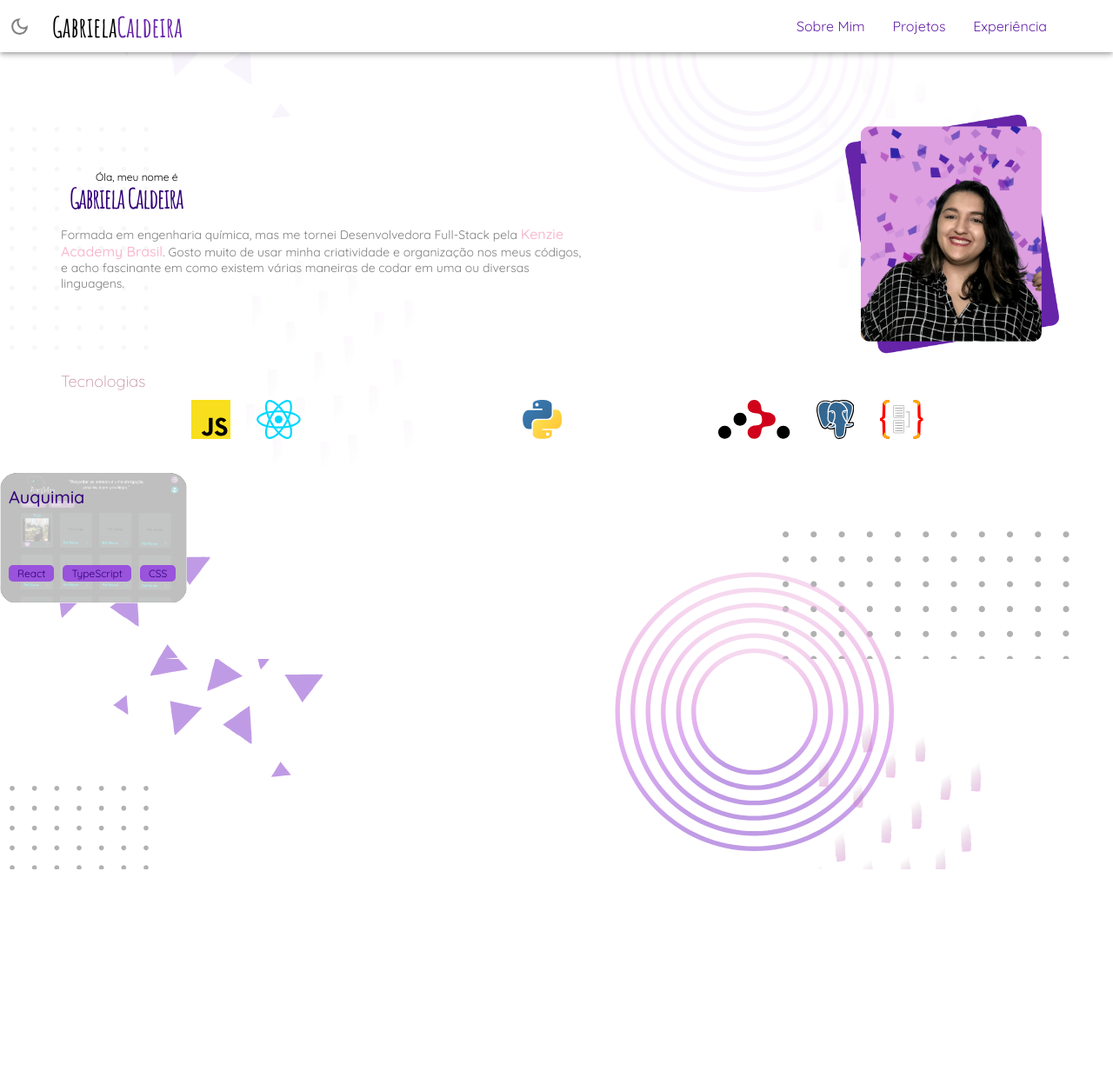
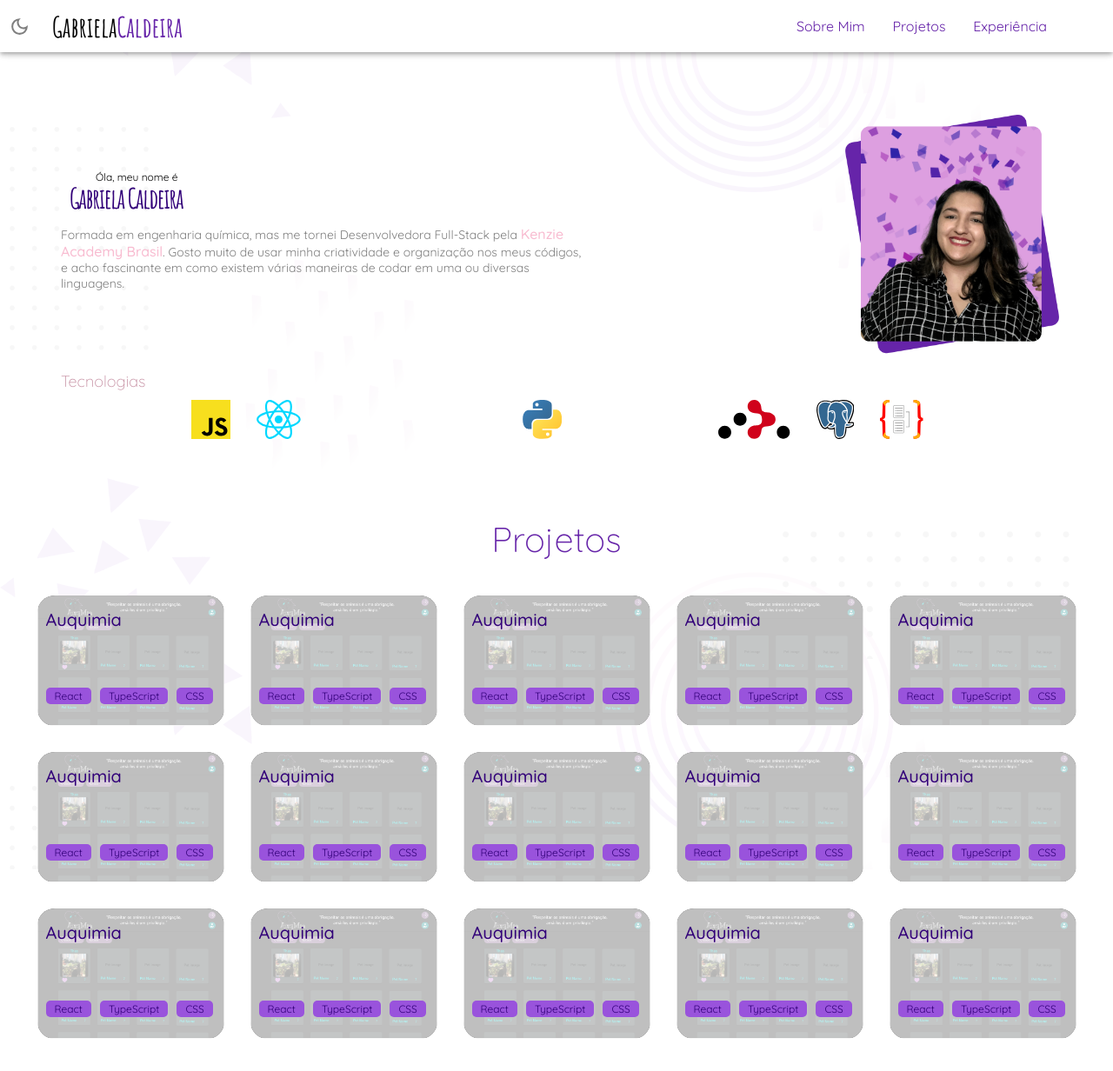
Before and after one commit to gabihcaldeira/gabihcaldeira-portfolio, a React (Create React App) app: page / in a window 1280 px wide. Shown: the top 1232 px of the page at 87% size. Before the commit the page ends 1000 px from the top, so only its background shows below. Built offline with nearby package versions, Linux system fonts and the light colour scheme; some icons are missing.

Commit message:
feat: projects section

```diff
--- a/src/components/aboutMe/style.ts
+++ b/src/components/aboutMe/style.ts
@@ -71,7 +71,8 @@ export const SectionContainer = styled.div`
   }
 
   > .section_skills {
-    padding: 15px 10px;
+    height: fit-content;
+    padding: 15px 10px 30px;
 
     > .skills_title {
       margin-bottom: 10px;
@@ -89,7 +90,7 @@ export const SectionContainer = styled.div`
       align-items: center;
       justify-content: center;
       flex-wrap: wrap;
-      gap: 20px;
+      gap: 30px;
 
       @media (min-width: 768px) {
         gap: 30px;
@@ -97,7 +98,14 @@ export const SectionContainer = styled.div`
       }
 
       > .icon_figure {
+        width: fit-content;
+
         position: relative;
+
+        display: flex;
+        flex-direction: column;
+        align-items: center;
+        gap: 2px;
 
         :hover > .icon_caption {
           display: inline;
@@ -105,6 +113,7 @@ export const SectionContainer = styled.div`
 
         > .icon_icon {
           font-size: 35px;
+          margin: 0px auto;
 
           @media (min-width: 768px) {
             font-size: 45px;
@@ -115,6 +124,7 @@ export const SectionContainer = styled.div`
           width: max-content;
           height: fit-content;
           padding: 1px 6px;
+          margin: 0px auto;
           border-radius: 6px;
 
           background-color: ${({ theme }) => theme.colors.text.grey.light};
@@ -122,10 +132,10 @@ export const SectionContainer = styled.div`
           opacity: 0.7;
           font-size: 10px;
 
+          position: absolute;
+          bottom: -20px;
+
           display: none;
-          position: absolute;
-          bottom: -12px;
-          left: -2px;
         }
       }
     }
--- a/src/components/navBar/index.tsx
+++ b/src/components/navBar/index.tsx
@@ -13,7 +13,7 @@ const NavBar = () => {
 
       <LinksContainer>
         <HashLink to="#section_AboutMe">Sobre Mim</HashLink>
-        <HashLink to="">Projetos</HashLink>
+        <HashLink to="#section_projects">Projetos</HashLink>
         <HashLink to="">Experiência</HashLink>
       </LinksContainer>
     </NavContainer>
--- a/src/components/navBar/style.ts
+++ b/src/components/navBar/style.ts
@@ -14,7 +14,7 @@ export const NavContainer = styled.div`
   color: ${({ theme }) => theme.colors.text.main};
 
   position: fixed;
-  z-index: 9;
+  z-index: 9999;
 
   @media (min-width: 768px) {
     height: 60px;
--- a/src/components/projectCard/index.tsx
+++ b/src/components/projectCard/index.tsx
@@ -25,6 +25,7 @@ const ProjectCard = () => {
 
       {showInfo && (
         <ModalCard onClick={handleShowInfo}>
+          <div className="card_content">
             <button onClick={handleShowInfo}>
               <CgCloseO className="card_icon" />
             </button>
@@ -44,18 +45,19 @@ const ProjectCard = () => {
               <p>
                 Lorem ipsum dolor sit amet, consectetur adipiscing elit. Duis
                 finibus nisl id mauris pretium, ut eleifend massa dictum. Mauris
-              fringilla fringilla eros nec volutpat. Duis ultrices purus ut nisi
-              volutpat varius. Nulla facilisi. Nullam scelerisque pharetra
-              risus, nec tempor nisl molestie at. Interdum et malesuada fames ac
-              ante ipsum primis in faucibus. Pellentesque nec lorem libero.
-              Proin egestas est a ligula scelerisque interdum. Fusce iaculis
-              cursus libero eget lobortis.
+                fringilla fringilla eros nec volutpat. Duis ultrices purus ut
+                nisi volutpat varius. Nulla facilisi. Nullam scelerisque
+                pharetra risus, nec tempor nisl molestie at. Interdum et
+                malesuada fames ac ante ipsum primis in faucibus. Pellentesque
+                nec lorem libero. Proin egestas est a ligula scelerisque
+                interdum. Fusce iaculis cursus libero eget lobortis.
               </p>
             </div>
 
             <div className="card_links">
               <a className="card_link">Repositório</a>
               <a className="card_link">Deploy</a>
+            </div>
           </div>
         </ModalCard>
       )}
--- a/src/components/projectCard/style.ts
+++ b/src/components/projectCard/style.ts
@@ -78,10 +78,21 @@ export const CardContainer = styled.div`
 `;
 
 export const ModalCard = styled.div`
+  width: 100%;
+  height: 100vh;
+  position: fixed;
+  z-index: 1;
+  top: 0;
+  left: 0;
+
+  overflow: auto;
+
+  background-color: ${({ theme }) => theme.colors.background.main};
+
+  > .card_content {
     width: 310px;
-  max-width: 350px;
     padding: 25px;
-  margin: 0px 5px;
+    margin: 350px 5px;
 
     border-radius: 25px;
 
@@ -93,7 +104,15 @@ export const ModalCard = styled.div`
     left: 0;
 
     @media (min-width: 768px) {
-    margin: 0px;
+      margin: 300px 229px;
+    }
+
+    @media (min-width: 1024px) {
+      margin: 200px 357px;
+    }
+
+    @media (min-width: 1024px) {
+      margin: 300px 565px;
     }
 
     .card_name {
@@ -175,4 +194,5 @@ export const ModalCard = styled.div`
         }
       }
     }
+  }
 `;
--- a/src/components/projectsContainer/index.tsx
+++ b/src/components/projectsContainer/index.tsx
@@ -1,7 +1,30 @@
+import ProjectCard from "../projectCard";
 import { ProjectsSection } from "./style";
 
 const ProjectsContainer = () => {
-  return <ProjectsSection></ProjectsSection>;
+  return (
+    <ProjectsSection id="section_projects">
+      <h2 className="projects_title">Projetos</h2>
+
+      <div className="projects_content">
+        <ProjectCard />
+        <ProjectCard />
+        <ProjectCard />
+        <ProjectCard />
+        <ProjectCard />
+        <ProjectCard />
+        <ProjectCard />
+        <ProjectCard />
+        <ProjectCard />
+        <ProjectCard />
+        <ProjectCard />
+        <ProjectCard />
+        <ProjectCard />
+        <ProjectCard />
+        <ProjectCard />
+      </div>
+    </ProjectsSection>
+  );
 };
 
 export default ProjectsContainer;
--- a/src/components/projectsContainer/style.ts
+++ b/src/components/projectsContainer/style.ts
@@ -1,3 +1,54 @@
 import styled from "styled-components";
 
-export const ProjectsSection = styled.div``;
+export const ProjectsSection = styled.div`
+  padding: 5px;
+
+  background-color: ${({ theme }) => theme.colors.background.main};
+
+  @media (min-width: 768px) {
+    padding: 40px;
+  }
+
+  .projects_title {
+    height: fit-content;
+    padding: 25px 0px;
+
+    color: ${({ theme }) => theme.colors.primary.main};
+    font-size: 28px;
+    font-weight: 300;
+
+    @media (min-width: 768px) {
+      padding: 0px 35px;
+    }
+
+    @media (min-width: 1024px) {
+      width: fit-content;
+      margin: auto;
+      font-size: 40px;
+    }
+  }
+
+  .projects_content {
+    width: 100%;
+    padding: 40px 0px;
+
+    display: flex;
+    align-items: center;
+    flex-wrap: nowrap;
+    gap: 30px;
+
+    overflow-x: scroll;
+    position: relative;
+    z-index: 99;
+
+    @media (min-width: 768px) {
+      flex-wrap: wrap;
+      justify-content: center;
+      gap: 15px;
+    }
+
+    @media (min-width: 1024px) {
+      gap: 30px;
+    }
+  }
+`;
--- a/src/pages/home/index.tsx
+++ b/src/pages/home/index.tsx
@@ -1,6 +1,6 @@
 import AboutMe from "../../components/aboutMe";
 import NavBar from "../../components/navBar";
-import ProjectCard from "../../components/projectCard";
+import ProjectsContainer from "../../components/projectsContainer";
 import { PageContainer } from "./style";
 
 const Home = () => {
@@ -9,7 +9,7 @@ const Home = () => {
       <NavBar />
       <PageContainer>
         <AboutMe />
-        <ProjectCard />
+        <ProjectsContainer />
       </PageContainer>
     </>
   );
```
Lines whose indentation alone changed are shown as unchanged.
